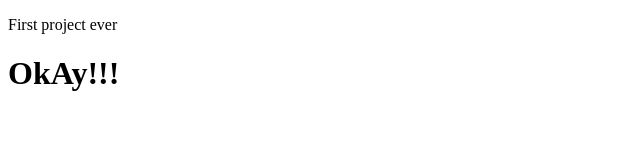
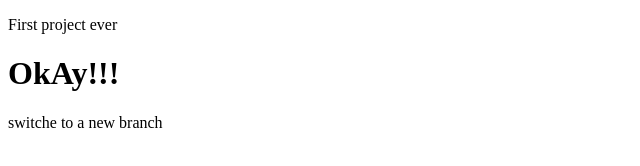
Before and after one commit to MdMehediHasanRifat1/Project_1, a plain HTML site: page index.html in a window 1280 px wide. Shown: the whole page, without its empty margins (0-640 px from the left). Drawn offline with Linux system fonts and the light colour scheme.

Commit message:
Switched to new branch

```diff
--- a/index.html
+++ b/index.html
@@ -8,5 +8,6 @@
 <body>
     <p>First project ever</p>
     <h1>OkAy!!!</h1>
+    <p>switche to a new branch</p>
 </body>
 </html>
```
